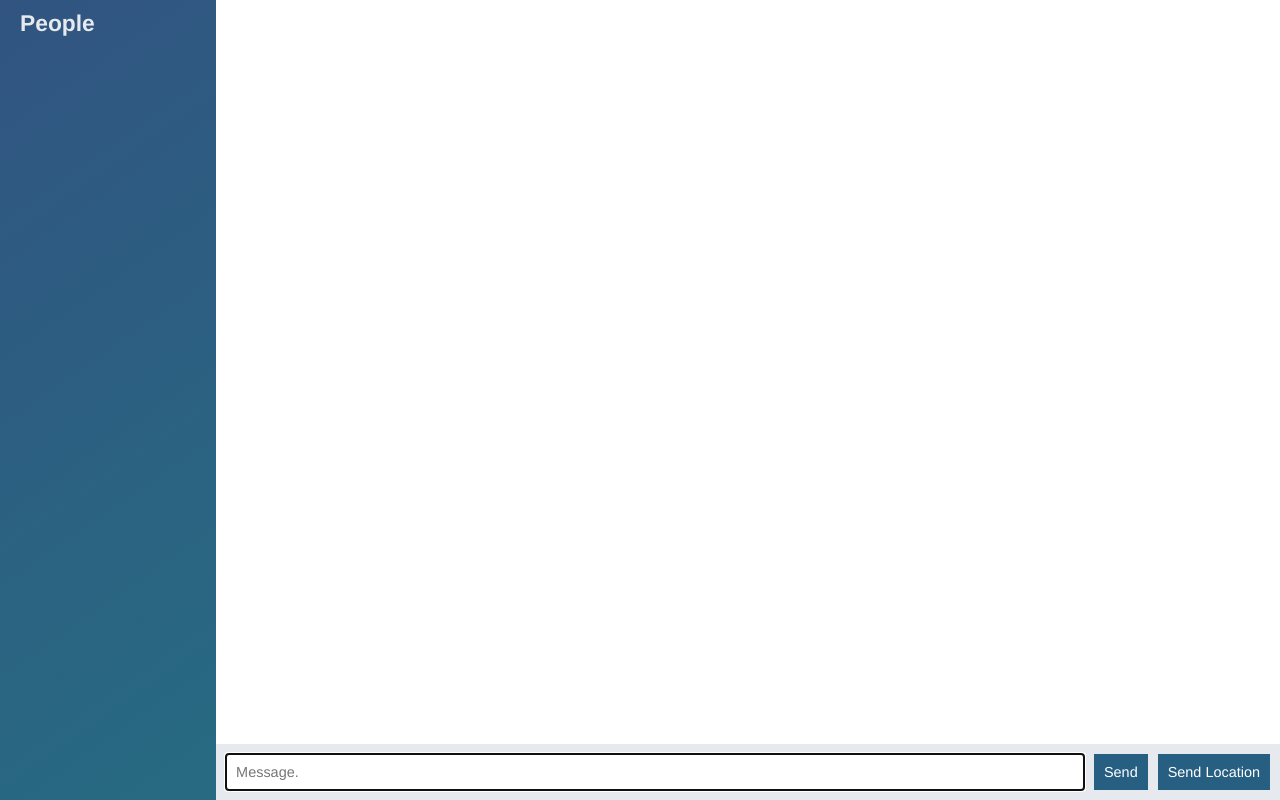
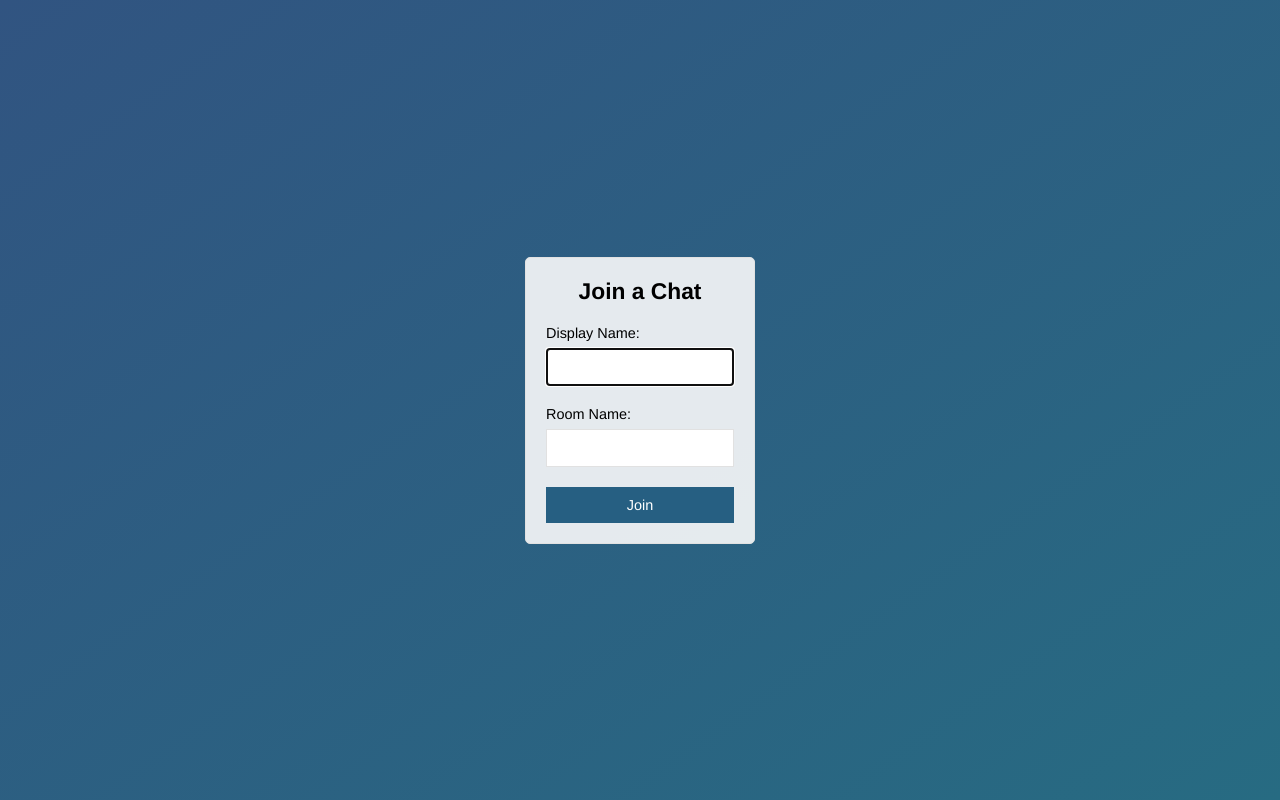
Before and after one commit to JitenderBhati/chat-app-socketio, a website: page public/index.html in a window 1280 px wide. Drawn offline with nearby package versions, Linux system fonts and the light colour scheme; no server answers.

Commit message:
Add Join Room Page

```diff
--- a/public/index.html
+++ b/public/index.html
@@ -2,49 +2,27 @@
 <html>
 <head>
   <meta charset="utf-8">
-  <link rel="stylesheet" href="/css/style.css"/>
+  <title>Join | Chat-App</title>
+  <meta name="viewport" content="width=device-width, initial-scale = 1, user-scalable=no">
+  <link rel="stylesheet" href="/css/style.css">
 </head>
-<body class="chat">
-  <div class="chat__sidebar">
-    <h3>People</h3>
-    <div id="users"></div>
+<body class=centered-form>
+  <div class="centered-form__form">
+    <form action="/chat.html">
+      <div class="form-field">
+        <h3>Join a Chat</h3>
+      </div>
+      <div class="form-field">
+      <label>Display Name:</label>
+    <input type="text" name="name" autofocus />
   </div>
-  <div class="chat__main">
-    <ol id="messages" class="chat__messages"></ol>
-    <div class="chat__footer">
-      <form id = "message-form">
-        <input type="text" name="message" placeholder="Message." autofocus autocomplete="off"/>
-        <button>Send</button>
-      </form>
-      <button id = "location-button">Send Location</button>
-    </div>
+      <div class="form-field">
+      <label>Room Name: </label>
+    <input type="text" name="room" />
   </div>
-  <script type="text/template" id="message-template">
-    <li class="message">
-      <div class="message__title">
-      <h4>{{from}}</h4>
-      <span>{{createdAT}}</span>
-    </div>
-      <div class="message__body">
-        <p>{{text}}</p>
-      </div>
-    </li>
-  </script>
-  <script type="text/template" id="location-template">
-    <li class="message">
-      <div class="message__title">
-        <h4>{{from}}</h4>
-        <span>{{createdAT}}</span>
-      </div>
-      <div class="message__body">
-        <a target="_blank" href={{url}}>My current Location</a>
-      </div>
-    </li>
-  </script>
-  <script src ="socket.io/socket.io.js"></script>
-  <script src ="/js/libs/jquery-3.3.1.min.js"></script>
-  <script src= "/js/libs/moment.js"></script>
-  <script src="/js/libs/mustache.js"></script>
-  <script src="/js/index.js"></script>
+      <div class="form-field">
+      <button>Join</button></div>
+    </form>
+  </div>
 </body>
 </html>
```
Also changed, not shown: public/chat.html (added, +52 -0 lines), public/js/chat.js (renamed from public/js/index.js).
